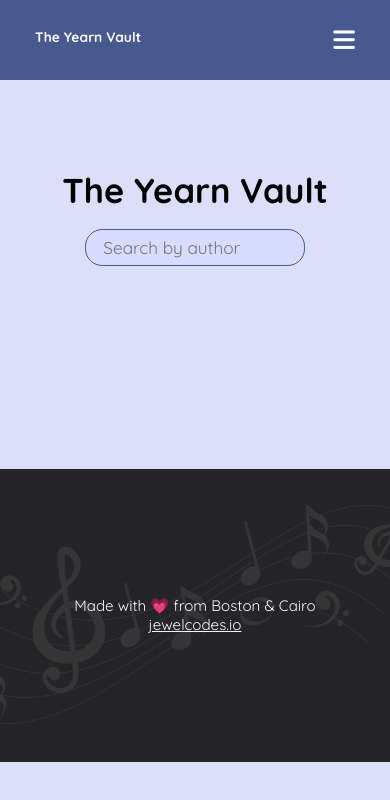
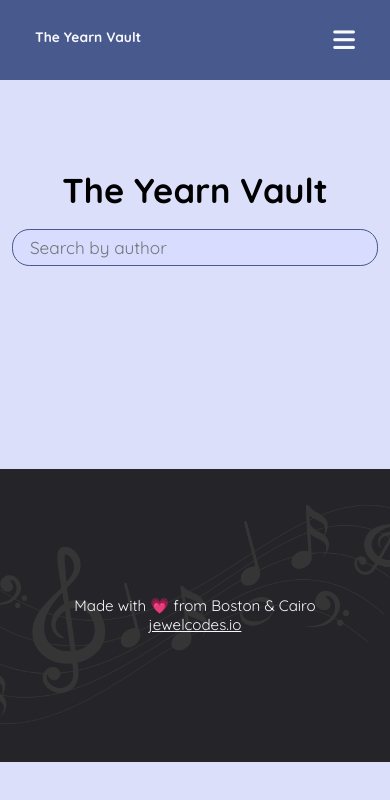
Before and after one commit to jewelcodes/the-yearn-vault, a React (Create React App) app in the folder frontend/: page /submissions in a window 390 px wide. Shown: the top 800 px of the page. Built offline with nearby package versions, Linux system fonts and the light colour scheme; no server answers.

Commit message:
submissions: adjust search styles for mobile

```diff
--- a/frontend/src/pages/Submissions/Submissions.css
+++ b/frontend/src/pages/Submissions/Submissions.css
@@ -49,6 +49,10 @@
     .submissions-container > div {
         width: calc(50% - 1vw);     /* 2 per row */
     }
+
+    .search {
+        width: 100%;
+    }
 }
 
 @media screen and (max-width: 359px) {  /* for taller screens like the galaxy fold */
@@ -60,4 +64,8 @@
     .submissions-container > div {
         width: calc(100% - 1vw);
     }
+
+    .search {
+        width: calc(100% - 8vw);
+    }
 }
```
